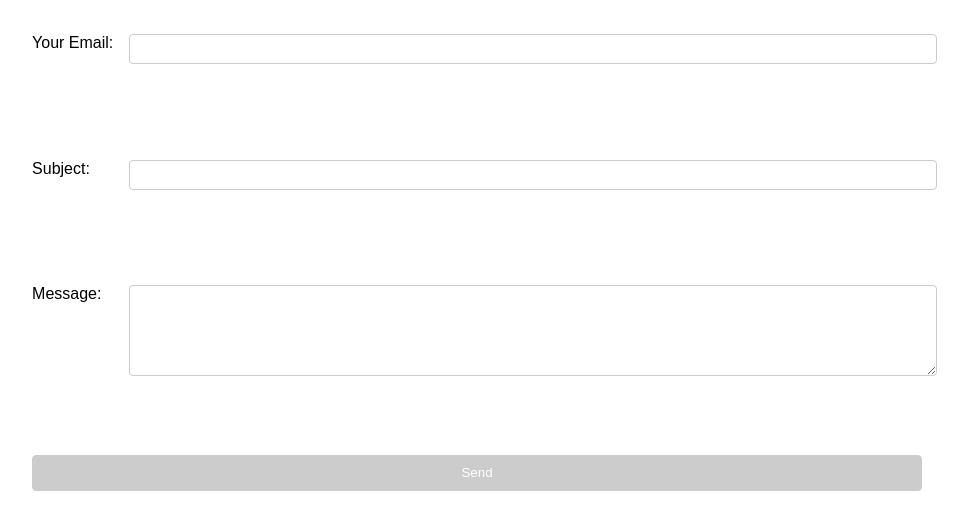
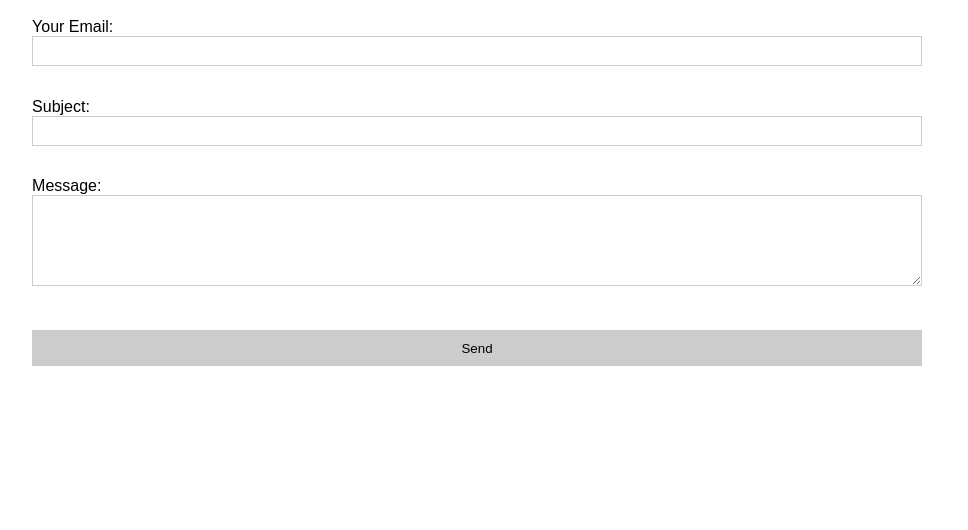
Before and after one commit to shrutiy14/portfolio, a plain HTML site: page contact/index.html in a window 1280 px wide. Shown: the part 122-652 px from the top of the page, without its empty margins (163-1131 px from the left). Drawn offline with Linux system fonts and the light colour scheme.

Commit message:
Update style.css

```diff
--- a/style.css
+++ b/style.css
@@ -54,42 +54,27 @@ nav a:hover {
     padding-bottom: 0.2em;
   }
 
-/* Step 1: Apply Grid Layout to the form */
-form {
-    display: grid;                       /* Enable grid layout */
-    grid-template-columns: auto 1fr;      /* Two columns: auto width for labels, flexible for inputs */
-    gap: 1em;                            /* Adds spacing between rows and columns */
+
+
+
+input, textarea, button {
+    display: block;
+    width: 100%;
+    box-sizing: border-box;
+    border: 1px solid #ccc;
   }
 
-  /* Step 2: Labels */
-  label {
-    display: grid;                       /* Make labels grid containers */
-    grid-template-columns: subgrid;      /* Subgrid for labels to align with the form grid */
-    margin-block: 1em;                   /* Adds space before and after labels */
-    grid-column: 1 / -1;                 /* Make labels span the full width (both columns) */
+
+
+input, textarea {
+    padding: 0.5em;
+    margin-bottom: 1em;
   }
 
-  /* Step 3: Form controls (input, textarea, button) */
-  input, textarea, button {
-    width: 100%;                         /* Ensure the form controls take up the whole column */
-    padding: 0.5em;                      /* Add padding inside the input/textarea fields */
-    margin-bottom: 1em;                  /* Adds space between form fields */
-    border: 1px solid #ccc;              /* Light gray border */
-    border-radius: 4px;                  /* Rounded corners */
+
+  button {
+    padding: 0.7em 1.5em;
+    margin-top: 1em;
+    background-color: #ccc;
+    border: 1px solid #ccc;
   }
-
-  /* Step 4: Submit button */
-  button {
-    grid-column: 1 / -1;                 /* Make button span the entire row */
-    padding: 0.7em 1.5em;                /* Add padding to the button */
-    background-color: #ccc;              /* Set background color to gray */
-    color: white;                        /* Set text color to white */
-    border: 1px solid #ccc;              /* Add border to button */
-    border-radius: 4px;                  /* Rounded corners */
-    cursor: pointer;                     /* Pointer cursor on hover */
-  }
-
-  /* Optional: Darker gray on button hover */
-  button:hover {
-    background-color: #aaa;              /* Darker gray when hovered */
-  }
```
